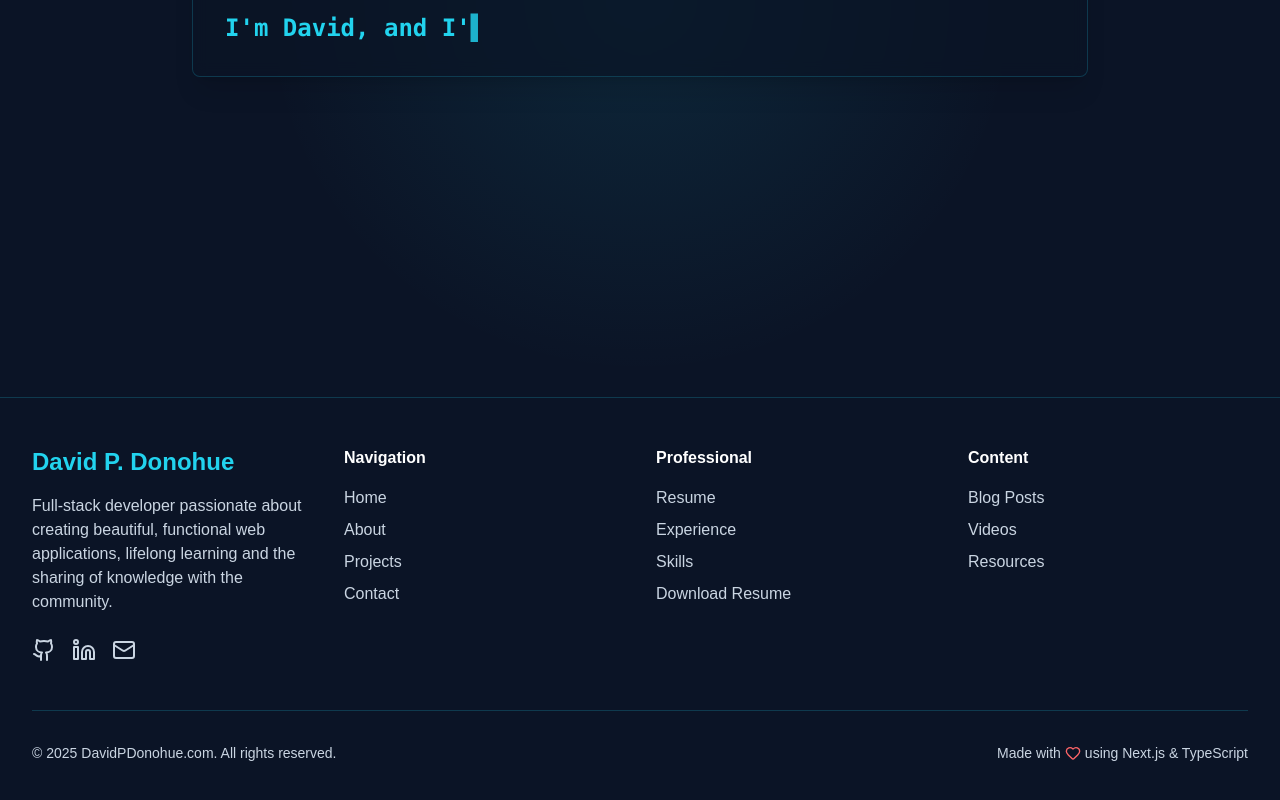
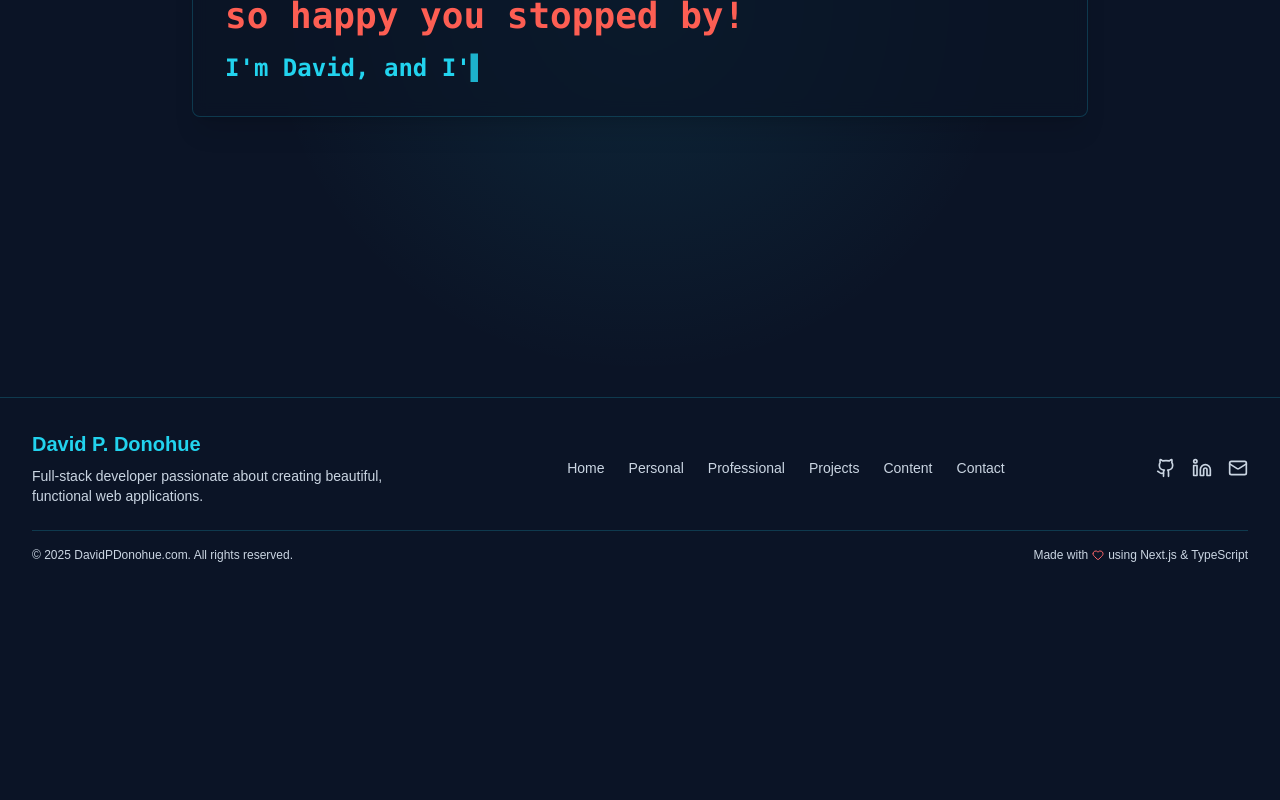
Before and after one commit to sdirishguy/davidpdonohue, a Next.js app: page / in a window 1280 px wide. Shown: the part 468-1268 px from the top of the page. After the commit the page ends 1063 px from the top, so only its background shows below. Built offline with nearby package versions, Linux system fonts and the light colour scheme.

Commit message:
Removed social links sectionfrom Personal as they were overly redundant. Updated /Footer.tsx navifation and layout.

```diff
--- a/src/components/layout/Footer.tsx
+++ b/src/components/layout/Footer.tsx
@@ -16,32 +16,12 @@ const socialLinks = [
 ]
 
 const footerLinks = [
-  {
-    title: 'Navigation',
-    links: [
   { name: 'Home', href: '/' },
-      { name: 'About', href: '/about' },
+  { name: 'Personal', href: '/about' },
+  { name: 'Professional', href: '/professional' },
   { name: 'Projects', href: '/projects' },
+  { name: 'Content', href: '/content' },
   { name: 'Contact', href: '/contact' },
-    ]
-  },
-  {
-    title: 'Professional',
-    links: [
-      { name: 'Resume', href: '/professional' },
-      { name: 'Experience', href: '/professional#experience' },
-      { name: 'Skills', href: '/professional#skills' },
-      { name: 'Download Resume', href: '/2025CurrentResume-DavidDonohue.pdf' },
-    ]
-  },
-  {
-    title: 'Content',
-    links: [
-      { name: 'Blog Posts', href: '/content' },
-      { name: 'Videos', href: '/content#videos' },
-      { name: 'Resources', href: '/content#resources' },
-    ]
-  }
 ]
 
 export default function Footer({ className }: FooterProps) {
@@ -49,22 +29,49 @@ export default function Footer({ className }: FooterProps) {
 
   return (
     <footer className={cn('bg-primary-navy border-t border-primary-blue/20', className)}>
-      <div className="container mx-auto px-4 sm:px-6 lg:px-8 py-12">
+      <div className="container mx-auto px-4 sm:px-6 lg:px-8 py-8">
         {/* Main Footer Content */}
-        <div className="grid grid-cols-1 md:grid-cols-2 lg:grid-cols-4 gap-8">
+        <div className="flex flex-col md:flex-row justify-between items-center gap-6">
           {/* Brand Section */}
           <motion.div
             initial={{ opacity: 0, y: 20 }}
             whileInView={{ opacity: 1, y: 0 }}
             viewport={{ once: true }}
-            className="lg:col-span-1"
+            className="text-center md:text-left"
           >
-            <h3 className="text-2xl font-bold text-primary-blue mb-4">David P. Donohue</h3>
-            <p className="text-slate-300 mb-6 max-w-sm">
-              Full-stack developer passionate about creating beautiful, functional web applications,
-              lifelong learning and the sharing of knowledge with the community.
+            <h3 className="text-xl font-bold text-primary-blue mb-2">David P. Donohue</h3>
+            <p className="text-slate-300 text-sm max-w-sm">
+              Full-stack developer passionate about creating beautiful, functional web applications.
             </p>
-            <div className="flex space-x-4">
+          </motion.div>
+
+          {/* Navigation Links */}
+          <motion.div
+            initial={{ opacity: 0, y: 20 }}
+            whileInView={{ opacity: 1, y: 0 }}
+            viewport={{ once: true }}
+            transition={{ delay: 0.1 }}
+            className="flex flex-wrap justify-center gap-6"
+          >
+            {footerLinks.map((link) => (
+              <Link
+                key={link.name}
+                href={link.href}
+                className="text-slate-300 hover:text-primary-blue transition-colors text-sm"
+              >
+                {link.name}
+              </Link>
+            ))}
+          </motion.div>
+
+          {/* Social Links */}
+          <motion.div
+            initial={{ opacity: 0, y: 20 }}
+            whileInView={{ opacity: 1, y: 0 }}
+            viewport={{ once: true }}
+            transition={{ delay: 0.2 }}
+            className="flex space-x-4"
+          >
             {socialLinks.map((link) => {
               const Icon = link.icon
               return (
@@ -78,46 +85,11 @@ export default function Footer({ className }: FooterProps) {
                   target="_blank"
                   rel="noopener noreferrer"
                 >
-                    <Icon className="w-6 h-6" />
+                  <Icon className="w-5 h-5" />
                 </motion.a>
               )
             })}
-            </div>
           </motion.div>
-
-          {/* Footer Links */}
-          {footerLinks.map((section, index) => (
-            <motion.div
-              key={section.title}
-              initial={{ opacity: 0, y: 20 }}
-              whileInView={{ opacity: 1, y: 0 }}
-              viewport={{ once: true }}
-              transition={{ delay: (index + 1) * 0.1 }}
-            >
-              <h4 className="text-white font-semibold mb-4">{section.title}</h4>
-              <ul className="space-y-2">
-                {section.links.map((link) => (
-                  <li key={link.name}>
-                    {link.href.startsWith('#') || link.href.startsWith('mailto:') ? (
-                      <a
-                        href={link.href}
-                        className="text-slate-300 hover:text-primary-blue transition-colors"
-                      >
-                        {link.name}
-                      </a>
-                    ) : (
-                      <Link
-                        href={link.href}
-                        className="text-slate-300 hover:text-primary-blue transition-colors"
-                      >
-                        {link.name}
-                      </Link>
-                    )}
-                  </li>
-                ))}
-              </ul>
-            </motion.div>
-          ))}
         </div>
 
         {/* Bottom Section */}
@@ -125,15 +97,15 @@ export default function Footer({ className }: FooterProps) {
           initial={{ opacity: 0 }}
           whileInView={{ opacity: 1 }}
           viewport={{ once: true }}
-          transition={{ delay: 0.4 }}
-          className="mt-12 pt-8 border-t border-primary-blue/20 flex flex-col sm:flex-row justify-between items-center"
+          transition={{ delay: 0.3 }}
+          className="mt-6 pt-4 border-t border-primary-blue/20 flex flex-col sm:flex-row justify-between items-center gap-2"
         >
-          <p className="text-slate-300 text-sm mb-4 sm:mb-0">
+          <p className="text-slate-300 text-xs">
             © {currentYear} DavidPDonohue.com. All rights reserved.
           </p>
-          <div className="flex items-center text-slate-300 text-sm">
+          <div className="flex items-center text-slate-300 text-xs">
             <span>Made with</span>
-            <Heart className="w-4 h-4 mx-1 text-red-400" />
+            <Heart className="w-3 h-3 mx-1 text-red-400" />
             <span>using Next.js & TypeScript</span>
           </div>
         </motion.div>
--- a/src/components/sections/HeroSection.tsx
+++ b/src/components/sections/HeroSection.tsx
@@ -72,7 +72,7 @@ export default function HeroSection() {
             <div className="text-primary-blue/70 font-mono text-sm">terminal@davidpdonohue.com:{terminalPath}$</div>
             <div className="flex gap-2">
               <div className="w-3 h-3 rounded-full bg-red-500"></div>
-                              <div className="w-3 h-3 rounded-full bg-primary-sunset-orange"></div>
+              <div className="w-3 h-3 rounded-full bg-primary-sunset-orange"></div>
               <div className="w-3 h-3 rounded-full bg-green-500"></div>
             </div>
           </div>
@@ -115,46 +115,6 @@ export default function HeroSection() {
             )}
           </div>
         </div>
-
-        {/* Social Links */}
-        <motion.div
-          initial={{ opacity: 0 }}
-          animate={{ opacity: currentLineIndex >= typingContent.length ? 1 : 0 }}
-          transition={{ duration: 0.5 }}
-          className="flex justify-center gap-6 mt-12"
-        >
-          <a
-            href="https://github.com/sdirishguy"
-            target="_blank"
-            rel="noopener noreferrer"
-            className="text-slate-400 hover:text-primary-blue transition-colors text-2xl"
-          >
-            <span className="sr-only">GitHub</span>
-            <svg className="w-8 h-8" fill="currentColor" viewBox="0 0 24 24">
-              <path d="M12 0c-6.626 0-12 5.373-12 12 0 5.302 3.438 9.8 8.207 11.387.599.111.793-.261.793-.577v-2.234c-3.338.726-4.033-1.416-4.033-1.416-.546-1.387-1.333-1.756-1.333-1.756-1.089-.745.083-.729.083-.729 1.205.084 1.839 1.237 1.839 1.237 1.07 1.834 2.807 1.304 3.492.997.107-.775.418-1.305.762-1.604-2.665-.305-5.467-1.334-5.467-5.931 0-1.311.469-2.381 1.236-3.221-.124-.303-.535-1.524.117-3.176 0 0 1.008-.322 3.301 1.23.957-.266 1.983-.399 3.003-.404 1.02.005 2.047.138 3.006.404 2.291-1.552 3.297-1.23 3.297-1.23.653 1.653.242 2.874.118 3.176.77.84 1.235 1.911 1.235 3.221 0 4.609-2.807 5.624-5.479 5.921.43.372.823 1.102.823 2.222v3.293c0 .319.192.694.801.576 4.765-1.589 8.199-6.086 8.199-11.386 0-6.627-5.373-12-12-12z"/>
-            </svg>
-          </a>
-          <a
-            href="https://linkedin.com/in/davidpatrickdonohue"
-            target="_blank"
-            rel="noopener noreferrer"
-            className="text-slate-400 hover:text-primary-blue transition-colors text-2xl"
-          >
-            <span className="sr-only">LinkedIn</span>
-            <svg className="w-8 h-8" fill="currentColor" viewBox="0 0 24 24">
-              <path d="M20.447 20.452h-3.554v-5.569c0-1.328-.027-3.037-1.852-3.037-1.853 0-2.136 1.445-2.136 2.939v5.667H9.351V9h3.414v1.561h.046c.477-.9 1.637-1.85 3.37-1.85 3.601 0 4.267 2.37 4.267 5.455v6.286zM5.337 7.433c-1.144 0-2.063-.926-2.063-2.065 0-1.138.92-2.063 2.063-2.063 1.14 0 2.064.925 2.064 2.063 0 1.139-.925 2.065-2.064 2.065zm1.782 13.019H3.555V9h3.564v11.452zM22.225 0H1.771C.792 0 0 .774 0 1.729v20.542C0 23.227.792 24 1.771 24h20.451C23.2 24 24 23.227 24 22.271V1.729C24 .774 23.2 0 22.222 0h.003z"/>
-            </svg>
-          </a>
-          <a
-                            href="mailto:david@davidpdonohue.com"
-            className="text-slate-400 hover:text-primary-blue transition-colors text-2xl"
-          >
-            <span className="sr-only">Email</span>
-            <svg className="w-8 h-8" fill="none" stroke="currentColor" viewBox="0 0 24 24">
-              <path strokeLinecap="round" strokeLinejoin="round" strokeWidth={2} d="M3 8l7.89 4.26a2 2 0 002.22 0L21 8M5 19h14a2 2 0 002-2V7a2 2 0 00-2-2H5a2 2 0 00-2 2v10a2 2 0 002 2z" />
-            </svg>
-          </a>
-        </motion.div>
       </div>
     </section>
   )
```
Lines whose indentation alone changed are shown as unchanged.
